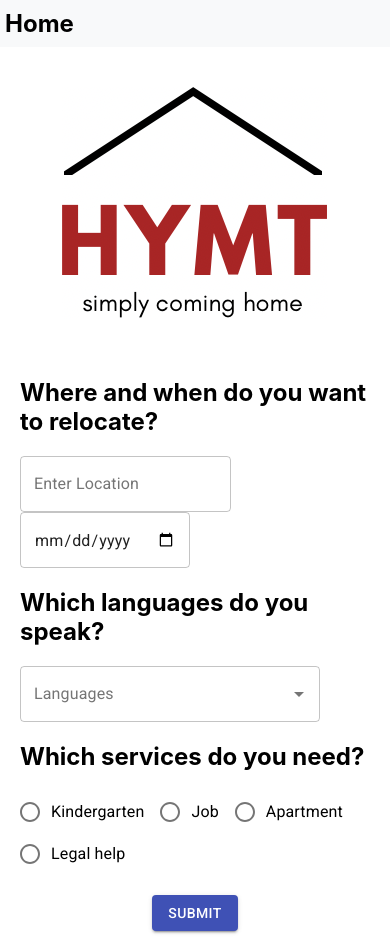
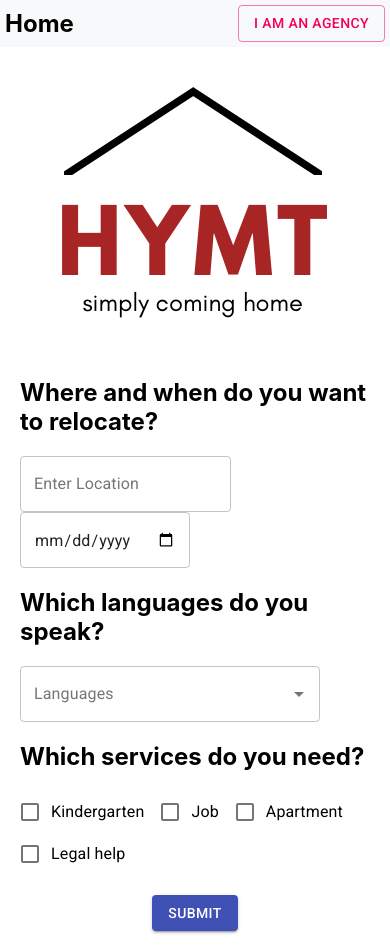
Before and after one commit to JustinHorn/websiteAndApps, a Next.js app: page /form in a window 390 px wide. Built offline with nearby package versions, Linux system fonts and the light colour scheme.

Commit message:
more responsive and checkbox buttons

```diff
--- a/pages/form.js
+++ b/pages/form.js
@@ -9,6 +9,8 @@ import RadioGroup from "@material-ui/core/RadioGroup";
 import FormControlLabel from "@material-ui/core/FormControlLabel";
 import FormControl from "@material-ui/core/FormControl";
 import FormLabel from "@material-ui/core/FormLabel";
+import FormGroup from "@material-ui/core/FormGroup";
+import Checkbox from "@material-ui/core/Checkbox";
 
 import Button from "@material-ui/core/Button";
 
@@ -50,23 +52,29 @@ const Form = () => {
         </div>
         <h2>Which services do you need?</h2>
         <div>
+          <FormGroup row>
             <FormControlLabel
               value="Kindergarten"
-            control={<Radio />}
+              control={<Checkbox name="checkedD" color="primary" />}
               label="Kindergarten"
             />
-          <FormControlLabel value="Job" control={<Radio />} label="Job" />
+            <FormControlLabel
+              value="Job"
+              control={<Checkbox name="checkedD" color="primary" />}
+              label="Job"
+            />
             <FormControlLabel
               value="Apartment"
-            control={<Radio />}
+              control={<Checkbox name="checkedD" color="primary" />}
               label="Apartment"
             />
 
             <FormControlLabel
               value="Legal help"
-            control={<Radio />}
+              control={<Checkbox name="checkedD" color="primary" />}
               label="Legal help"
             />
+          </FormGroup>
         </div>
       </section>
       <Link href="/suggestions">
--- a/styles/Home.module.css
+++ b/styles/Home.module.css
@@ -16,6 +16,8 @@
 .intro {
   display: flex;
   align-items: center;
+  flex-wrap: wrap;
+  justify-content: center;
 }
 
 .intro p {
--- a/styles/globals.css
+++ b/styles/globals.css
@@ -23,7 +23,7 @@ nav {
   background-color: #f8f9fa;
   width: 100vw;
   display: grid;
-  grid-template-columns: auto 1000px auto;
+  grid-template-columns: auto minmax(auto, 1000px) auto;
   text-align: left;
 }
 
```
Lines whose indentation alone changed are shown as unchanged.
